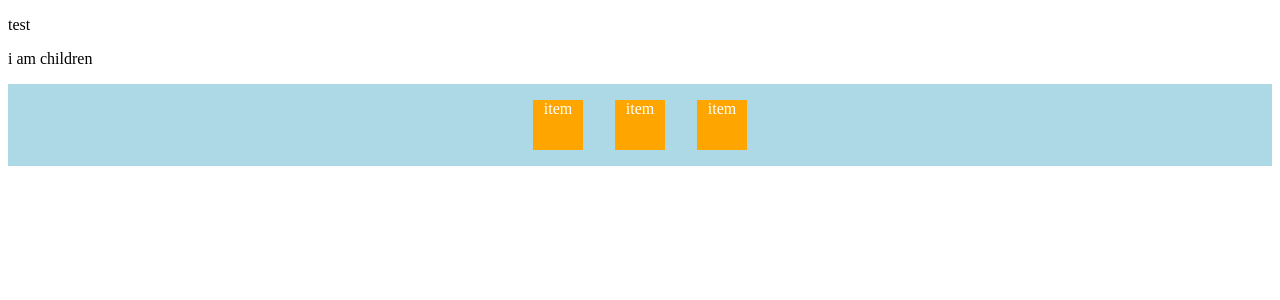
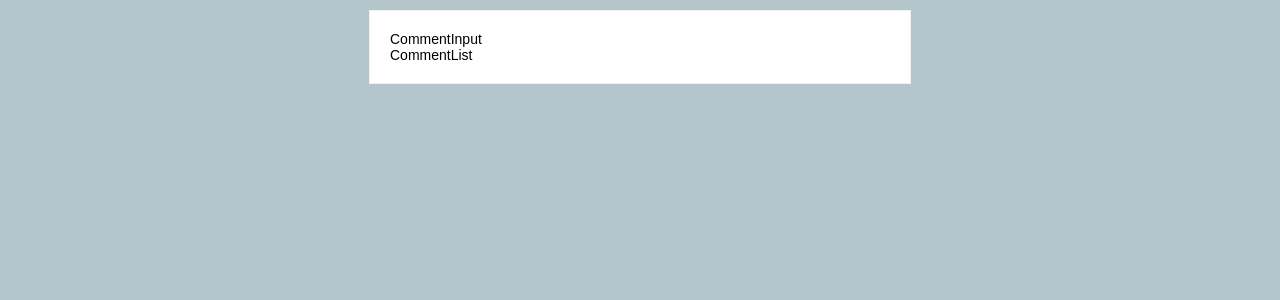
Before and after one commit to EricYeh-TW/comment-app-practice, a React (Vite) app: page / in a window 1280 px wide. Shown: the top 300 px of the page. Built offline with nearby package versions, Linux system fonts and the light colour scheme.

Commit message:
feat: finished App component style

```diff
--- a/index.html
+++ b/index.html
@@ -4,7 +4,7 @@
     <meta charset="UTF-8" />
     <link rel="icon" type="image/svg+xml" href="/vite.svg" />
     <meta name="viewport" content="width=device-width, initial-scale=1.0" />
-    <title>Vite + React</title>
+    <title>Comment-app-practice</title>
   </head>
   <body>
     <div id="root"></div>
--- a/src/components/CommentApp.jsx
+++ b/src/components/CommentApp.jsx
@@ -1,56 +1,36 @@
 import React, { Component } from 'react';
-import styled from 'styled-components';
+import styled, { createGlobalStyle } from 'styled-components';
+import CommentInput from './CommentInput';
+import CommentList from './CommentList';
 
-const Container = styled.div`
-  display: flex;
-  justify-content: center;
-  align-items: center;
-  border: 1px sold #000;
-  color: white;
-  background-color: lightblue;
-  text-align: center;
-
-  .item {
-    width: 50px;
-    height: 50px;
-    background-color: orange;
-    margin: 1rem;
-
-    &:hover {
-      background-color: green;
-    }
-  }
+const GlobalStyle = createGlobalStyle`
+  body {
+  margin: 0;
+  padding: 0;
+  font-family: sans-serif;
+  background-color: #b4c6cb;
+}
 `;
 
-function App() {
-  return (
-    <div className="App">
-      <p>test</p>
-      <Test />
-    </div>
-  );
-}
+const Wrapper = styled.div`
+  width: 500px;
+  margin: 10px auto;
+  font-size: 14px;
+  background-color: #fff;
+  border: 1px solid #f1f1f1;
+  padding: 20px;
+`;
 
-class Test extends Component {
-  constructor() {
-    super();
-    this.state = {
-      content: 'i am children',
-    };
-  }
-
+class CommentApp extends Component {
   render() {
     return (
-      <div>
-        <p>{this.state.content}</p>
-        <Container>
-          <div className="item">item</div>
-          <div className="item">item</div>
-          <div className="item">item</div>
-        </Container>
-      </div>
+      <Wrapper>
+        <GlobalStyle />
+        <CommentInput />
+        <CommentList />
+      </Wrapper>
     );
   }
 }
 
-export default App;
+export default CommentApp;
--- a/src/components/CommentInput.jsx
+++ b/src/components/CommentInput.jsx
@@ -0,0 +1,10 @@
+import React, { Component } from 'react';
+import styled from 'styled-components';
+
+class CommentInput extends Component {
+  render() {
+    return <div>CommentInput</div>;
+  }
+}
+
+export default CommentInput;
--- a/src/components/CommentList.jsx
+++ b/src/components/CommentList.jsx
@@ -0,0 +1,10 @@
+import React, { Component } from 'react';
+import styled from 'styled-components';
+
+class CommentList extends Component {
+  render() {
+    return <div>CommentList</div>;
+  }
+}
+
+export default CommentList;
```
Also changed, not shown: 1 other file (tests, documents, lock files or other folders).
